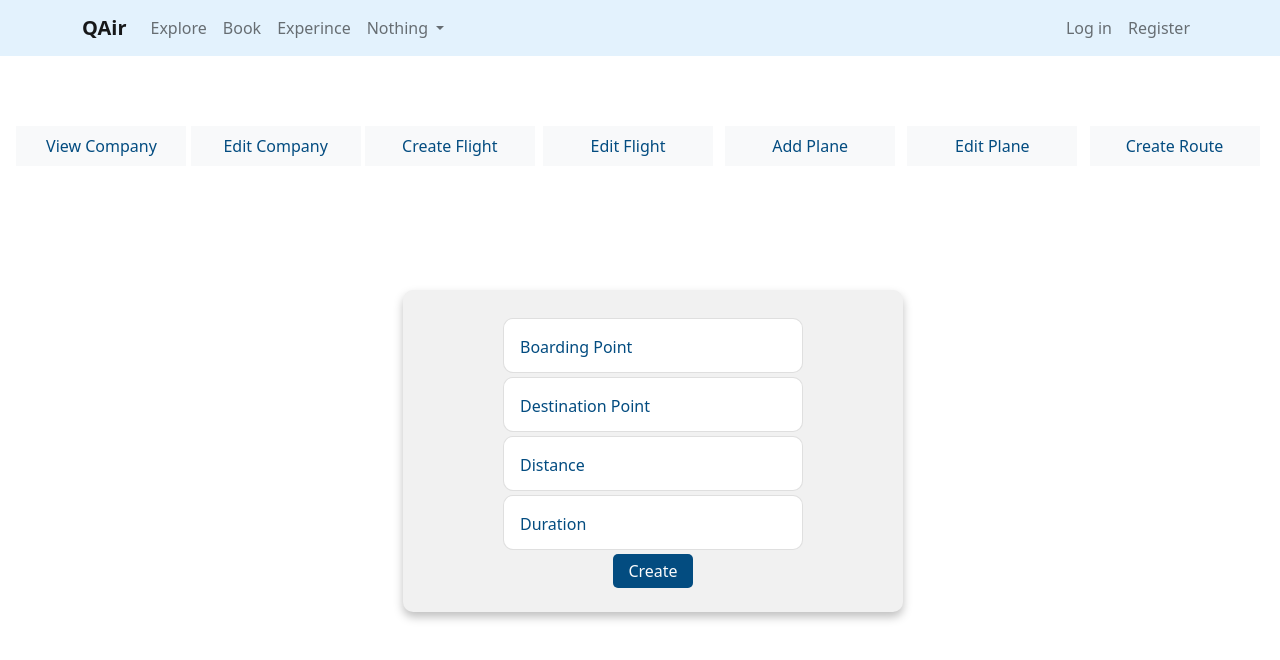
After one commit to shamsurlm10/Q-Air, a Flask app: page /company/create-route in a window 1280 px wide. The commit adds this page. Shown: the top 660 px of the page. Run offline with Flask 2, Linux system fonts and the light colour scheme; the visitor is signed in with stand-in values (Sample User, id 1); data comes from the database, SQL or seed files in the repository; some libraries are stand-ins or nearby versions.

Commit message:
Implemented Create Route feature

```diff
--- a/qair/company/routes.py
+++ b/qair/company/routes.py
@@ -38,3 +38,8 @@ def create_flight():
 @login_required
 def edit_flight():
     return render_template("company/edit-flight.html")
+
+@company.route("/create-route")
+@login_required
+def create_route():
+    return render_template("company/create-route.html")
--- a/qair/templates/company/company-settings-layout.html
+++ b/qair/templates/company/company-settings-layout.html
@@ -14,6 +14,7 @@
         <a href="{{url_for('company.edit_flight')}}"><button class="menu-btns btn-light mx-1" type="button">Edit Flight</button></a>
         <a href="{{url_for('company.add_planes')}}"><button class="menu-btns btn-light mx-1" type="button">Add Plane</button></a>
         <a href="{{url_for('company.edit_planes')}}"><button class="menu-btns btn-light mx-1" type="button">Edit Plane</button></a>
+        <a href="{{url_for('company.create_route')}}"><button class="menu-btns btn-light mx-1" type="button">Create Route</button></a>
     </div>
 
 {% block sub_content %}
--- /dev/null
+++ b/qair/templates/company/create-route.html
@@ -0,0 +1,63 @@
+{% extends "company/company-settings-layout.html" %}
+
+{% block sub_content %}
+<div class="container form-brand mt-1">
+    <div class="row">
+        <div class="col-xl-6 offset-xl-3 col-md-8 offset-md-2 ps-5">
+            <div>
+                <div class="card card-company card-body shadow-card p-4">
+                    <div class="row">
+                        <div class="mt-1">
+                            <div class="card card-body shadow-card card-size">
+                                <div class="d-flex flex-row">
+                                    <div class="d-flex flex-column text-color">
+                                        Boarding Point
+                                    </div>
+                                </div>
+                            </div>
+                        </div>
+
+                    </div>
+                    <div class="row">
+                        <div class="mt-1">
+                            <div class="card card-body shadow-card card-size">
+                                <div class="d-flex flex-row">
+                                    <div class="d-flex flex-column text-color">
+                                        Destination Point
+                                    </div>
+                                </div>
+                            </div>
+                        </div>
+
+                    </div>
+                    <div class="row">
+                        <div class="mt-1">
+                            <div class="card card-body shadow-card card-size">
+                                <div class="d-flex flex-row">
+                                    <div class="d-flex flex-column text-color">
+                                        Distance
+                                    </div>
+                                </div>
+                            </div>
+                        </div>
+
+                    </div>
+                    <div class="row">
+                        <div class="mt-1">
+                            <div class="card card-body shadow-card card-size">
+                                <div class="d-flex flex-row">
+                                    <div class="d-flex flex-column text-color">
+                                        Duration
+                                    </div>
+                                </div>
+                            </div>
+                        </div>
+
+                    </div>
+                    <button class="btn-get mt-1" type="submit">Create</button>
+                </div>
+            </div>
+        </div>
+    </div>
+</div>
+{% endblock %}
```
